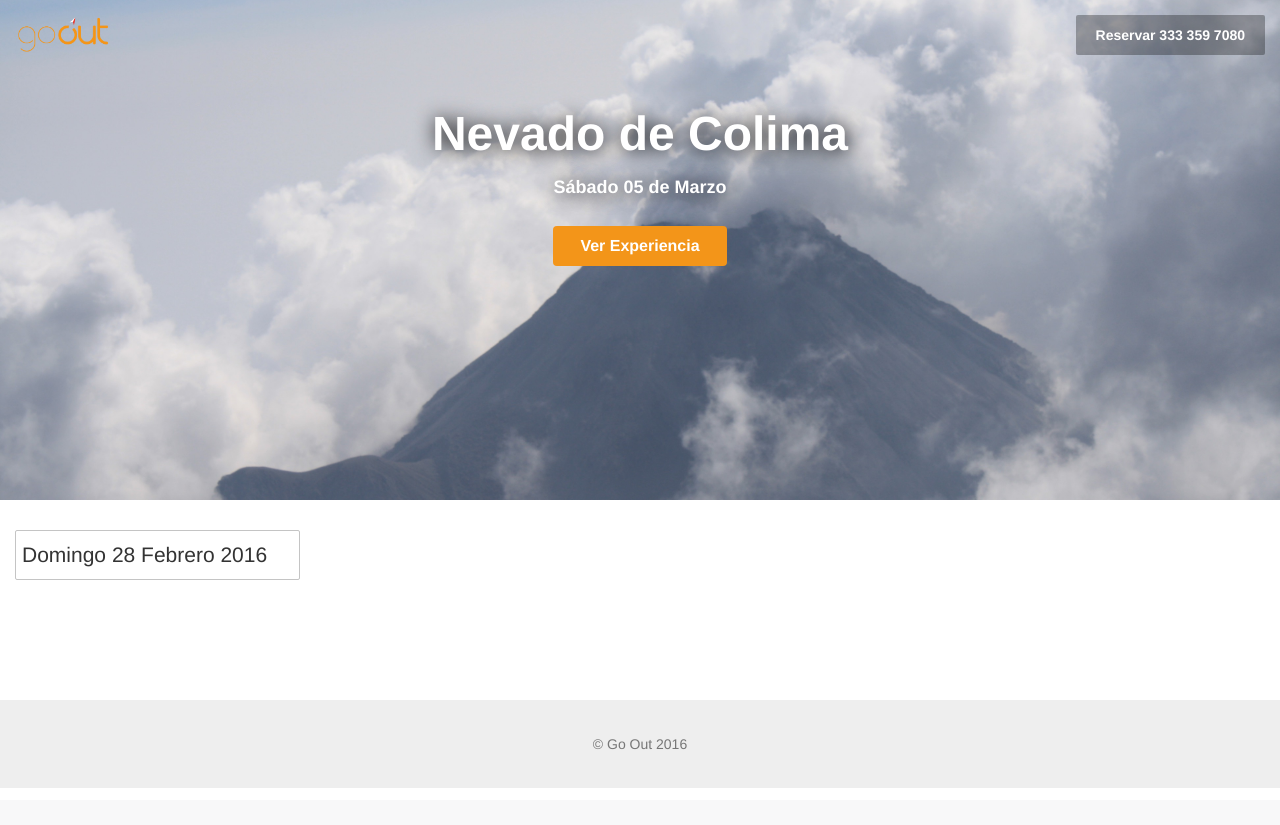
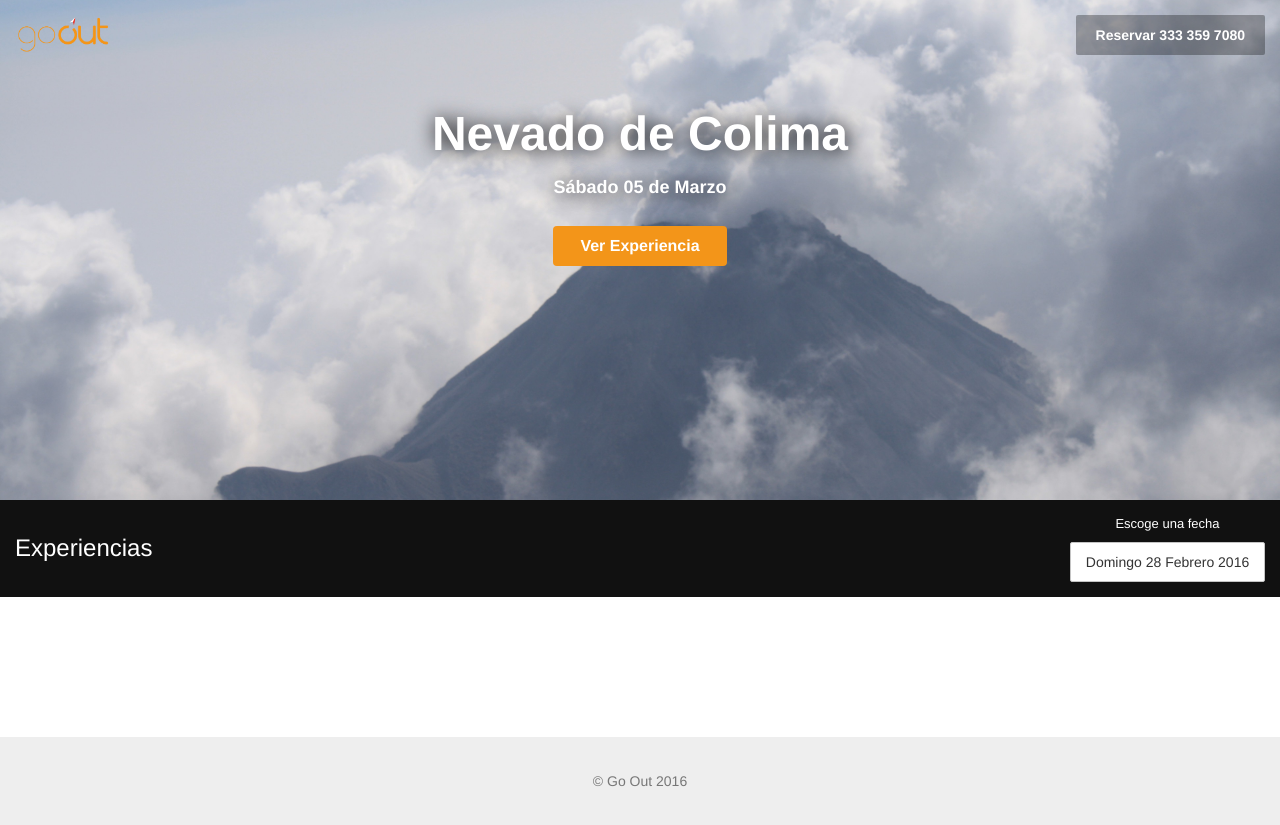
Before and after one commit to Go-Out/goout, a Django app: page / in a window 1280 px wide. Before the commit the page ends 750 px from the top, so only its background shows below. Run offline with Django 3.2, Linux system fonts and the light colour scheme; data that the repository does not hold is empty; parts of the project's set-up code (start-up, migrations or seed data) failed here and were passed over; some libraries are stand-ins or nearby versions.

Commit message:
Implemented navbar for experiences

```diff
--- a/app/static/app/javascripts/index.js
+++ b/app/static/app/javascripts/index.js
@@ -8,7 +8,7 @@ $(function() {
   }
 
   var renderExperiences = function(data) {
-    var experiencesContainer = $("#experiencesContainer");
+    var experiencesContainer = $("#experiences");
     experiencesContainer.empty();
 
     var row = $("<div class='row'></div>");
--- a/app/static/app/stylesheets/detail.css
+++ b/app/static/app/stylesheets/detail.css
@@ -25,6 +25,9 @@
   background-color: #fff;
   text-align: center;
   cursor: pointer;
+}
+.fa-calendar {
+  font-size: 1.5em;
 }
 .payment-link {
   color: inherit;
--- a/app/static/app/stylesheets/general.css
+++ b/app/static/app/stylesheets/general.css
@@ -1,14 +1,6 @@
 html, body { height: 100%; width: 100%; margin: 0; }
-
-/*** Header ***/
 .navbar {
-  position: absolute;
-  top: 0;
-  width: 100%;
-  z-index: 2;
-  height: 70px;
   padding: 15px 0;
-  color: #fff;
 }
 .navbar ul {
   list-style-type: none;
@@ -22,13 +14,25 @@ html, body { height: 100%; width: 100%; margin: 0; }
 .navbar li * {
   display: block;
   text-align: center;
-  line-height: 40px;
 }
 .navbar-left {
   float: left;
 }
 .navbar-right {
   float: right;
+}
+
+/*** Header ***/
+.navbar-main {
+  position: absolute;
+  top: 0;
+  width: 100%;
+  z-index: 2;
+  color: #fff;
+  height: 70px;
+}
+.navbar-main li * {
+  line-height: 40px;
 }
 .logo {
   height: 40px;
--- a/app/static/app/stylesheets/index.css
+++ b/app/static/app/stylesheets/index.css
@@ -9,7 +9,6 @@
 .top-banner {
   background-color: #ddd;
   position: relative;
-  margin-bottom: 30px;
   background: url("../images/Alpinismo_(Day_Tour)/main.jpg") no-repeat center center;
   background-size: cover;
   height: 500px;
@@ -17,8 +16,6 @@
 }
 .banner-link {
   z-index: 1;
-}
-.banner-background {
 }
 .banner-content {
   text-align: center;
@@ -50,16 +47,29 @@
   font-weight: bold;
 }
 
+.navbar-exp {
+  background-color: #111;
+  margin-bottom: 50px;
+}
+.navbar-title {
+  color: #fff;
+  font-size: 24px;
+  line-height: 66px;
+}
+p.date-header {
+  font-size: 13px;
+  margin-top: 0;
+  margin-bottom: 8px;
+  line-height: inherit;
+  color: #fff;
+}
 #datepicker {
   cursor: pointer;
-  background-color: transparent;
   padding: 9px 6px;
   border: 1px solid #c4c4c4;
   border-radius: 2px;
   outline: none;
-  font-size: 1.5em;
-
-  margin-bottom: 30px;
+  line-height: inherit;
 }
 
 .experience-col {
--- a/app/templates/app/detail.html
+++ b/app/templates/app/detail.html
@@ -24,7 +24,7 @@
             <div class="col-xs-10 col-xs-offset-1">
               <p class="editables-header">Fecha</p>
               <input id="datepicker" class="editable" type="text" readonly>
-              <i class="fa fa-calendar fa-3"></i>
+              <i class="fa fa-calendar"></i>
             </div>
             <!-- <div class="col-xs-4">
             <p class="editables-header">Personas</p>
@@ -116,7 +116,7 @@
           <div class="col-xs-10 col-xs-offset-1">
             <p class="editables-header">Fecha</p>
             <input id="datepickerWide" class="editable" type="text" readonly>
-            <i class="fa fa-calendar fa-3"></i>
+            <i class="fa fa-calendar"></i>
           </div>
           <!-- <div class="col-xs-4">
             <p class="editables-header">Personas</p>
--- a/app/templates/app/header.html
+++ b/app/templates/app/header.html
@@ -1,6 +1,6 @@
 {% load staticfiles %}
 
-<div class="navbar">
+<div class="navbar navbar-main">
   <div class="container-fluid">
     <ul class="navbar-left">
       <li><a href="/"><img class="logo" src="{% static 'app/images/logo.png' %}"></a></li>
--- a/app/templates/app/index.html
+++ b/app/templates/app/index.html
@@ -11,7 +11,6 @@
 
 <div class="top-banner">
   <a class="banner-link fill" href="{% url 'detail' 265 %}?date=2016-3-5"></a>
-  <div class="banner-background fill"></div>
   <div class="banner-content">
     <p class="header">Nevado de Colima</p>
     <p class="sub-header">Sábado 05 de Marzo</p>
@@ -19,11 +18,22 @@
   </div>
 </div>
 
-<div id="experiences" class="container-fluid">
-  <input type="text" id="datepicker" readonly>
+<div class="navbar navbar-exp">
+  <div class="container-fluid">
+    <ul class="navbar-left">
+      <li><span class="navbar-title">Experiencias</span></li>
+    </ul>
 
-  <div id="experiencesContainer"></div>
+    <ul class="navbar-right">
+      <li>
+        <p class="date-header">Escoge una fecha</p>
+        <input type="text" id="datepicker" readonly>
+      </li>
+    </ul>
+  </div>
 </div>
+
+<div id="experiences" class="container-fluid"></div>
 
 <script type="text/javascript" src="{% static 'app/jquery-ui-1.11.4.custom/jquery-ui.min.js' %}"></script>
 <script>
```
